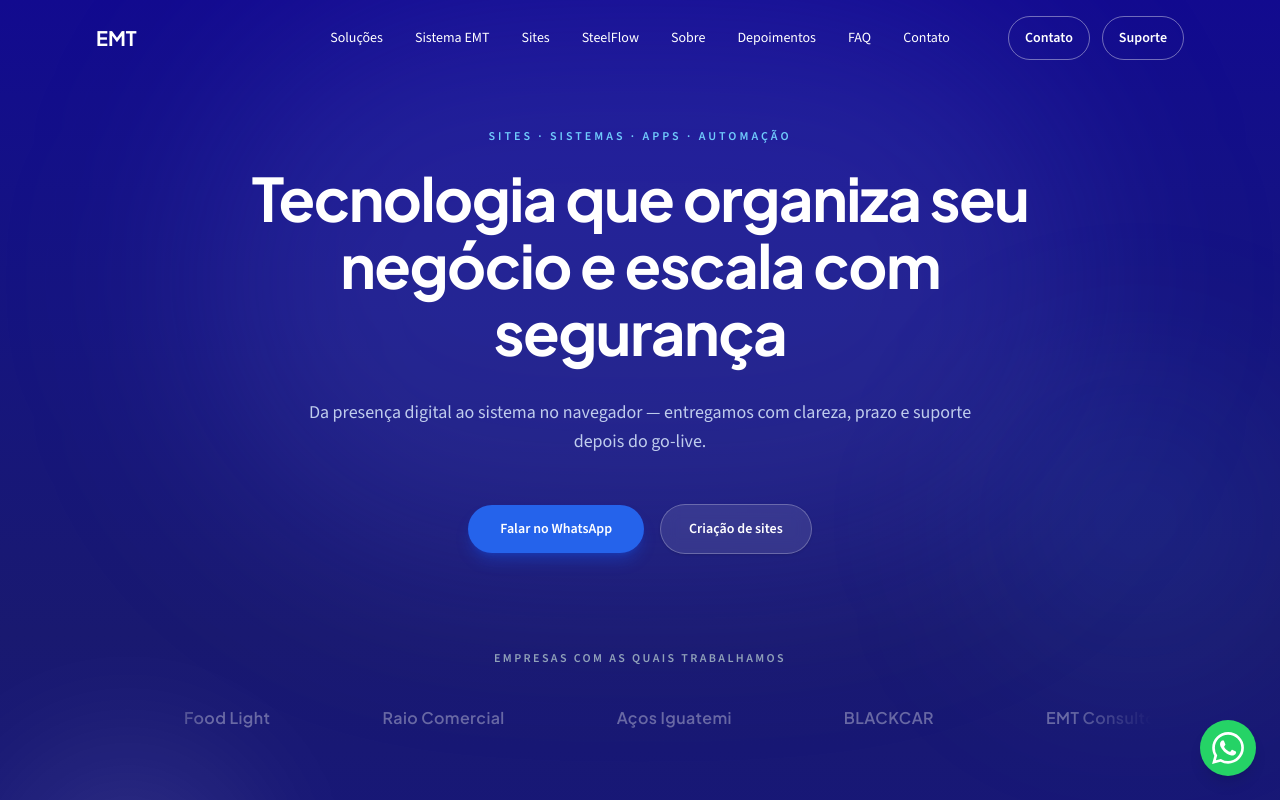
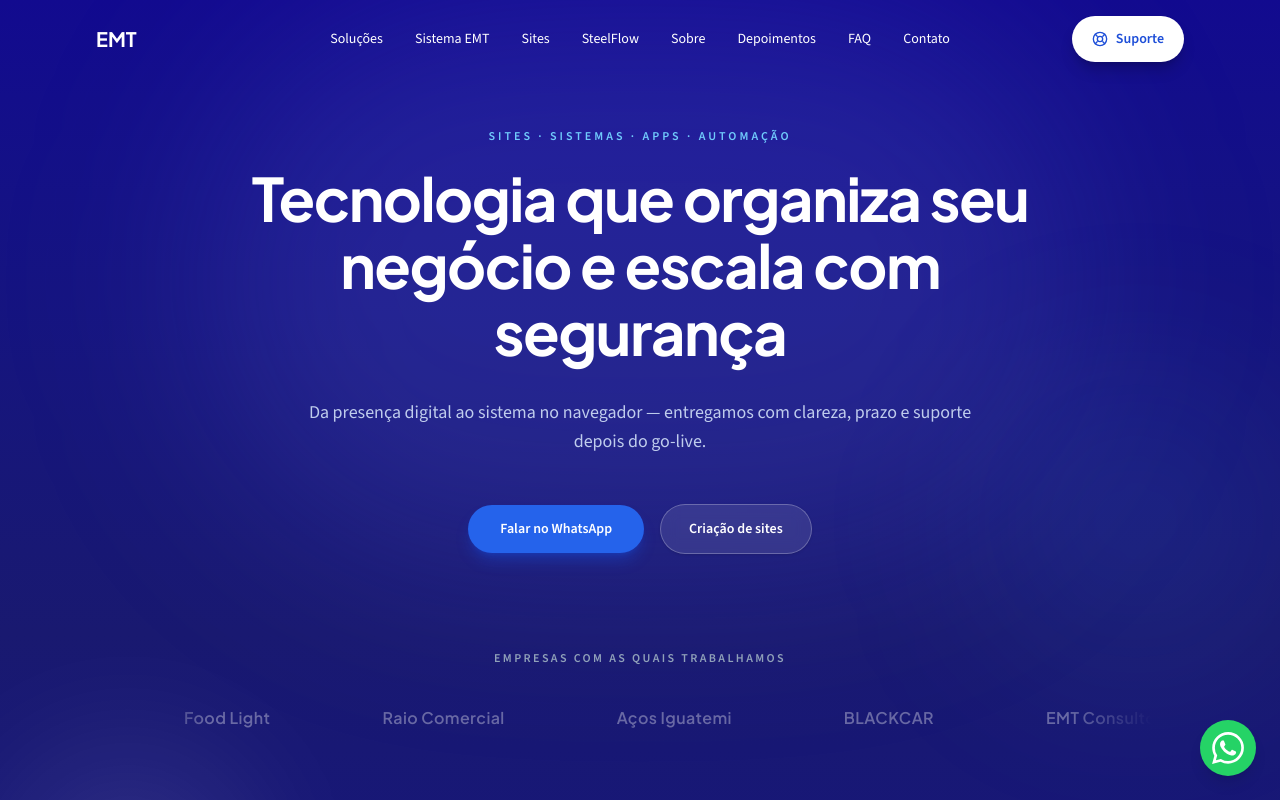
Before and after one commit to enzotraini/Portifolio-enzo, a React (Vite) app: page / in a window 1280 px wide. Shown: the top 800 px of the page. Built offline with nearby package versions, Linux system fonts and the light colour scheme.

Commit message:
Add SupportIcon component to Navbar, update support button styles, and link to EMT system URL

```diff
--- a/src/components/Navbar.jsx
+++ b/src/components/Navbar.jsx
@@ -62,6 +62,39 @@ function navLinkClass(useLightNav) {
   }`
 }
 
+function SupportIcon({ className }) {
+  return (
+    <svg
+      className={className}
+      viewBox="0 0 24 24"
+      fill="none"
+      stroke="currentColor"
+      strokeWidth="2"
+      strokeLinecap="round"
+      strokeLinejoin="round"
+      aria-hidden
+    >
+      <circle cx="12" cy="12" r="10" />
+      <circle cx="12" cy="12" r="4" />
+      <path d="M4.93 4.93l2.83 2.83" />
+      <path d="M16.24 16.24l2.83 2.83" />
+      <path d="M4.93 19.07l2.83-2.83" />
+      <path d="M16.24 7.76l2.83-2.83" />
+    </svg>
+  )
+}
+
+function supportBtnClass(useLightNav) {
+  const base =
+    'inline-flex min-h-[46px] items-center justify-center gap-2 rounded-full px-5 py-2.5 text-sm font-semibold transition-all duration-200 focus-visible:outline focus-visible:outline-2 focus-visible:outline-offset-2'
+
+  if (useLightNav) {
+    return `${base} bg-[var(--color-primary)] text-white shadow-md shadow-blue-600/25 hover:bg-[var(--color-primary-hover)] hover:shadow-lg hover:shadow-blue-600/30 focus-visible:outline-[var(--color-primary)]`
+  }
+
+  return `${base} bg-white text-[var(--color-primary)] shadow-lg shadow-black/20 hover:bg-blue-50 hover:shadow-xl focus-visible:outline-white`
+}
+
 export default function Navbar() {
   const [scrolled, setScrolled] = useState(false)
   const [mobileOpen, setMobileOpen] = useState(false)
@@ -75,17 +108,7 @@ export default function Navbar() {
     return () => window.removeEventListener('scroll', handleScroll)
   }, [])
 
-  const supportBtnClass = `inline-flex min-h-[44px] items-center rounded-full border px-3 py-2 text-sm font-semibold transition-colors sm:px-4 ${
-    useLightNav
-      ? 'border-[var(--color-border)] text-[var(--color-navy)] hover:bg-[var(--color-surface-muted)]'
-      : 'border-white/40 text-white hover:bg-white/10'
-  }`
-
-  const contactBtnClass = `inline-flex min-h-[44px] items-center rounded-full border px-4 py-2 text-sm font-semibold transition-colors ${
-    useLightNav
-      ? 'border-[var(--color-border)] text-[var(--color-navy)] hover:bg-[var(--color-surface-muted)]'
-      : 'border-white/40 text-white hover:bg-white/10'
-  }`
+  const supportClass = supportBtnClass(useLightNav)
 
   return (
     <>
@@ -121,11 +144,9 @@ export default function Navbar() {
 
           {/* Direita: CTAs ou menu */}
           <div className="flex justify-end">
-            <div className="hidden items-center gap-3 lg:flex">
-              <a href="/#contato" className={contactBtnClass}>
-                Contato
-              </a>
-              <a href="/suporte-emt.zip" download="AnyDesk-Suporte-EMT.zip" className={supportBtnClass}>
+            <div className="hidden items-center lg:flex">
+              <a href="/suporte-emt.zip" download="Suporte-EMT.zip" className={supportClass}>
+                <SupportIcon className="h-4 w-4" />
                 Suporte
               </a>
             </div>
@@ -180,21 +201,20 @@ export default function Navbar() {
                   onClick={() => setMobileOpen(false)}
                 />
               ))}
-              <a
-                href="/#contato"
-                className="inline-flex min-h-[48px] items-center justify-center rounded-full border border-[var(--color-border)] px-6 py-3 font-semibold text-[var(--color-navy)]"
-                onClick={() => setMobileOpen(false)}
-              >
-                Contato
-              </a>
-              <a
-                href="/suporte-emt.zip"
-                download="AnyDesk-Suporte-EMT.zip"
-                className="inline-flex min-h-[48px] items-center justify-center rounded-full border border-[var(--color-border)] px-6 py-3 font-semibold text-[var(--color-navy)]"
-                onClick={() => setMobileOpen(false)}
-              >
-                Suporte
-              </a>
+              <div className="mt-2 border-t border-[var(--color-border)] pt-6">
+                <a
+                  href="/suporte-emt.zip"
+                  download="Suporte-EMT.zip"
+                  className={`${supportBtnClass(true)} w-full`}
+                  onClick={() => setMobileOpen(false)}
+                >
+                  <SupportIcon className="h-4 w-4" />
+                  Baixar suporte remoto
+                </a>
+                <p className="mt-2 text-center text-xs text-[var(--color-muted)]">
+                  Acesso remoto para assistência técnica
+                </p>
+              </div>
             </motion.nav>
           </motion.div>
         )}
--- a/src/pages/SystemPage.jsx
+++ b/src/pages/SystemPage.jsx
@@ -1,4 +1,5 @@
 import Footer from '../components/Footer'
+import { EMT_SYSTEM_URL } from '../utils/links'
 import { getWhatsAppUrl } from '../utils/whatsapp'
 
 const modules = [
@@ -53,7 +54,7 @@ export default function SystemPage() {
             </p>
             <div className="mt-9 flex flex-wrap gap-3">
               <a
-                href="https://front-teste-emt-v2-1.onrender.com/auth/sign-in"
+                href={EMT_SYSTEM_URL}
                 target="_blank"
                 rel="noopener noreferrer"
                 className="inline-flex min-h-[48px] items-center justify-center rounded-full bg-[var(--color-primary)] px-7 py-3 text-sm font-semibold text-white transition-colors hover:bg-[var(--color-primary-hover)]"
@@ -125,7 +126,7 @@ export default function SystemPage() {
               Falar com especialista
             </a>
             <a
-              href="https://front-teste-emt-v2-1.onrender.com/auth/sign-in"
+              href={EMT_SYSTEM_URL}
               target="_blank"
               rel="noopener noreferrer"
               className="inline-flex min-h-[48px] items-center justify-center rounded-full border border-[var(--color-border)] bg-white px-7 py-3 text-sm font-semibold text-[var(--color-navy)] transition-colors hover:bg-[var(--color-surface)]"
--- a/src/utils/links.js
+++ b/src/utils/links.js
@@ -1 +1,2 @@
 export const STEELFLOW_URL = 'https://saa-s-sistema-para-cortes.vercel.app'
+export const EMT_SYSTEM_URL = 'https://taruma.emtsistemas.com.br/auth/sign-in'
```
Also changed, not shown: 1 other file (tests, documents, lock files or other folders).
